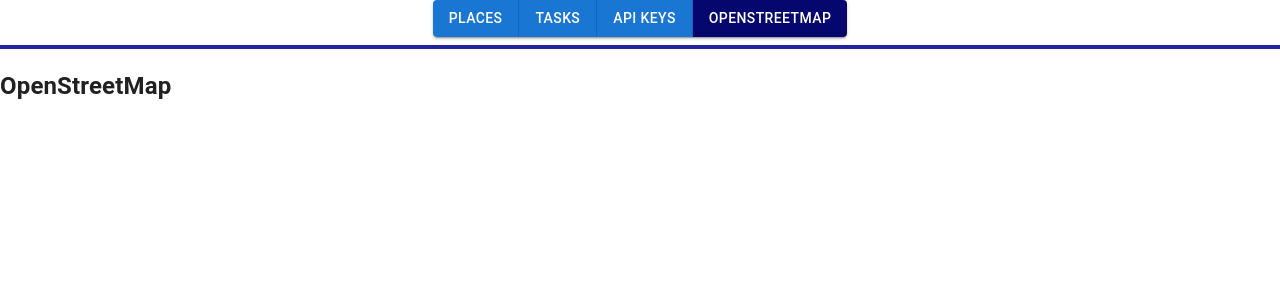
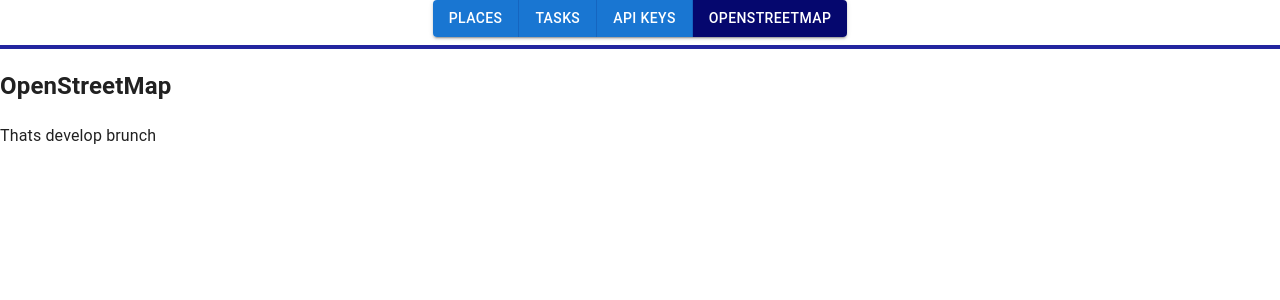
Before and after one commit to ArtsemStankevich/15-minute-admin, a React (Create React App) app: page / in a window 1280 px wide. Both pictures are taken after a click on the button "OPENSTREETMAP". Shown: the top 300 px of the page. Built offline with nearby package versions, Linux system fonts and the light colour scheme.

Commit message:
test develop brunch

```diff
--- a/src/components/OpenStreetMap.jsx
+++ b/src/components/OpenStreetMap.jsx
@@ -9,7 +9,7 @@
       <CssBaseline />
 
       <h2>OpenStreetMap</h2>
-      <p>{props.info}</p>
+      Thats develop brunch
     </div>
   );
 }
```
